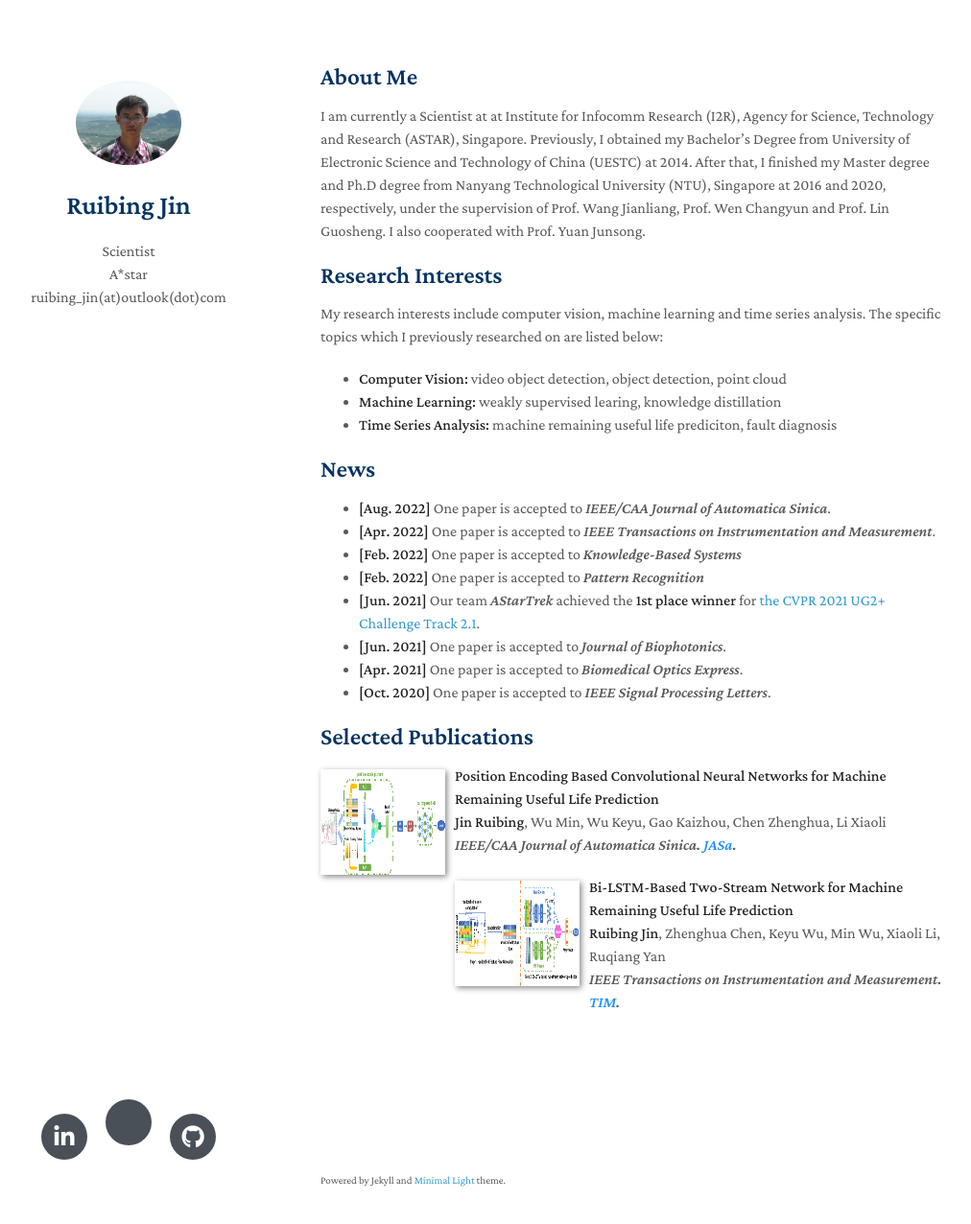
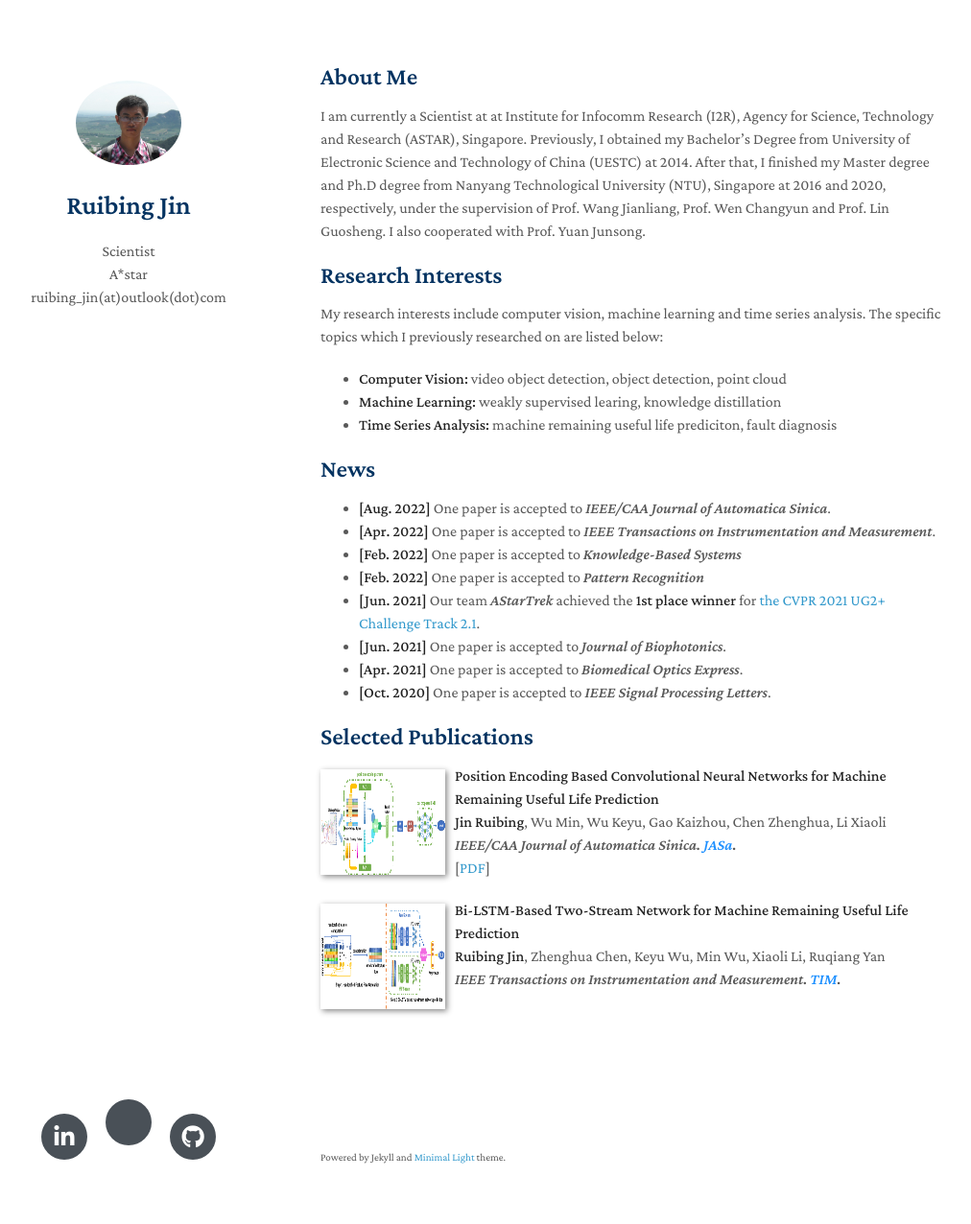
Before and after one commit to ruibing-jin/ruibing-jin.github.io, a Jekyll site: the page built from index.md, in a window 1280 px wide and 1311 px high. Shown: the top 1276 px of the window at 96% size, without its empty margins (136-1148 px from the left). Built offline with Jekyll 4.4.1, drawn with Linux system fonts in a browser that asks for light colours; nearby versions of some CDN libraries; a style sheet for code colours, icons or effects is not loaded; our own code applies the rules of GitHub Pages for plain Markdown files.

Commit message:
Update index.md

```diff
--- a/index.md
+++ b/index.md
@@ -30,6 +30,8 @@ My research interests include computer vision, machine learning and time series
 <strong>Jin Ruibing</strong>, Wu Min, Wu Keyu, Gao Kaizhou, Chen Zhenghua, Li Xiaoli
 <br />
 <em>IEEE/CAA Journal of Automatica Sinica. <strong><i style="color:#1e90ff">JASa</i></strong>.</em>
+<br />
+   [<a href="https://openaccess.thecvf.com/content/ICCV2021/papers/Zhang_Meta_Navigator_Search_for_a_Good_Adaptation_Policy_for_Few-Shot_ICCV_2021_paper.pdf">PDF</a>]
 <br/>
 </p>
 </div>
```
